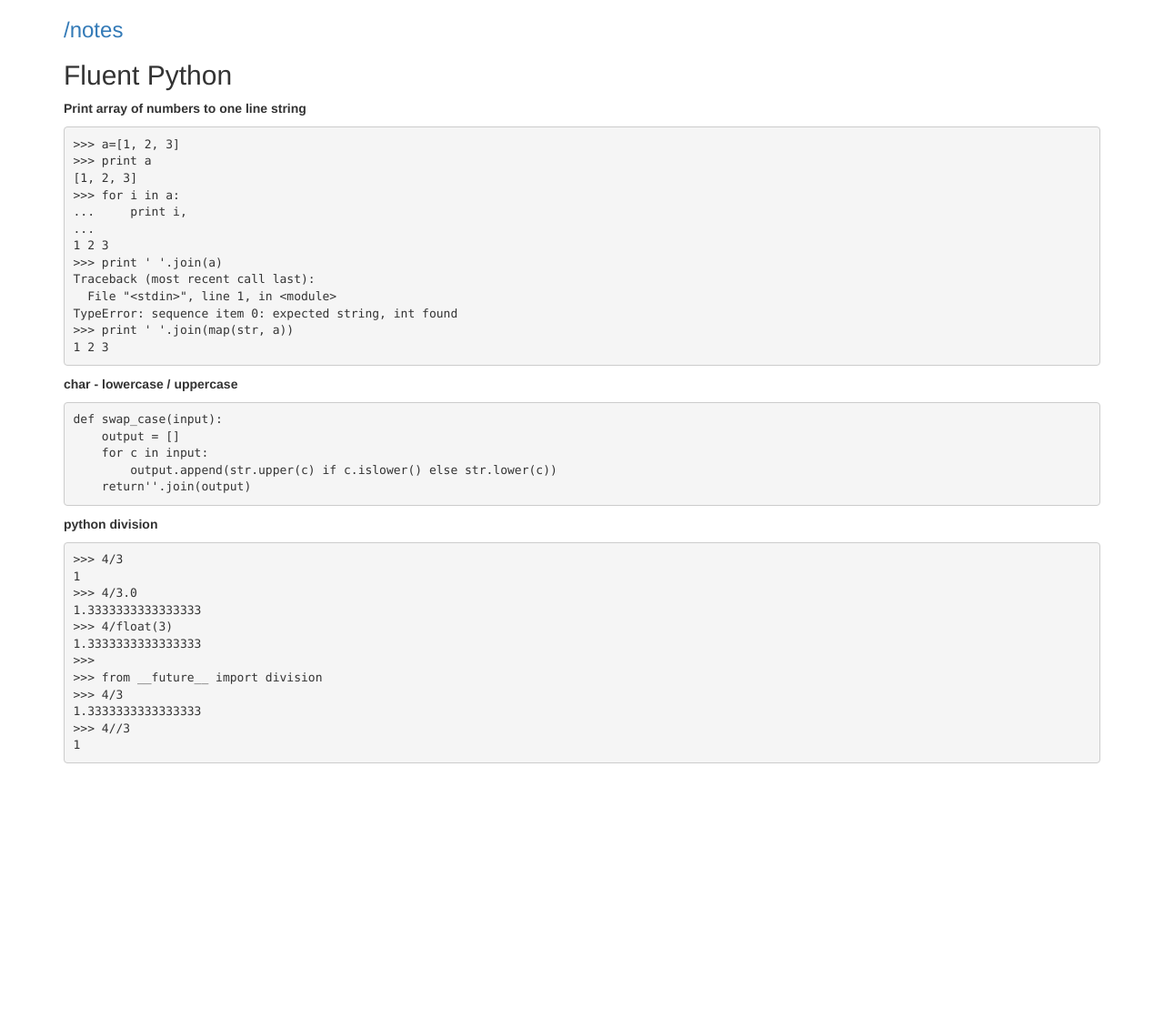
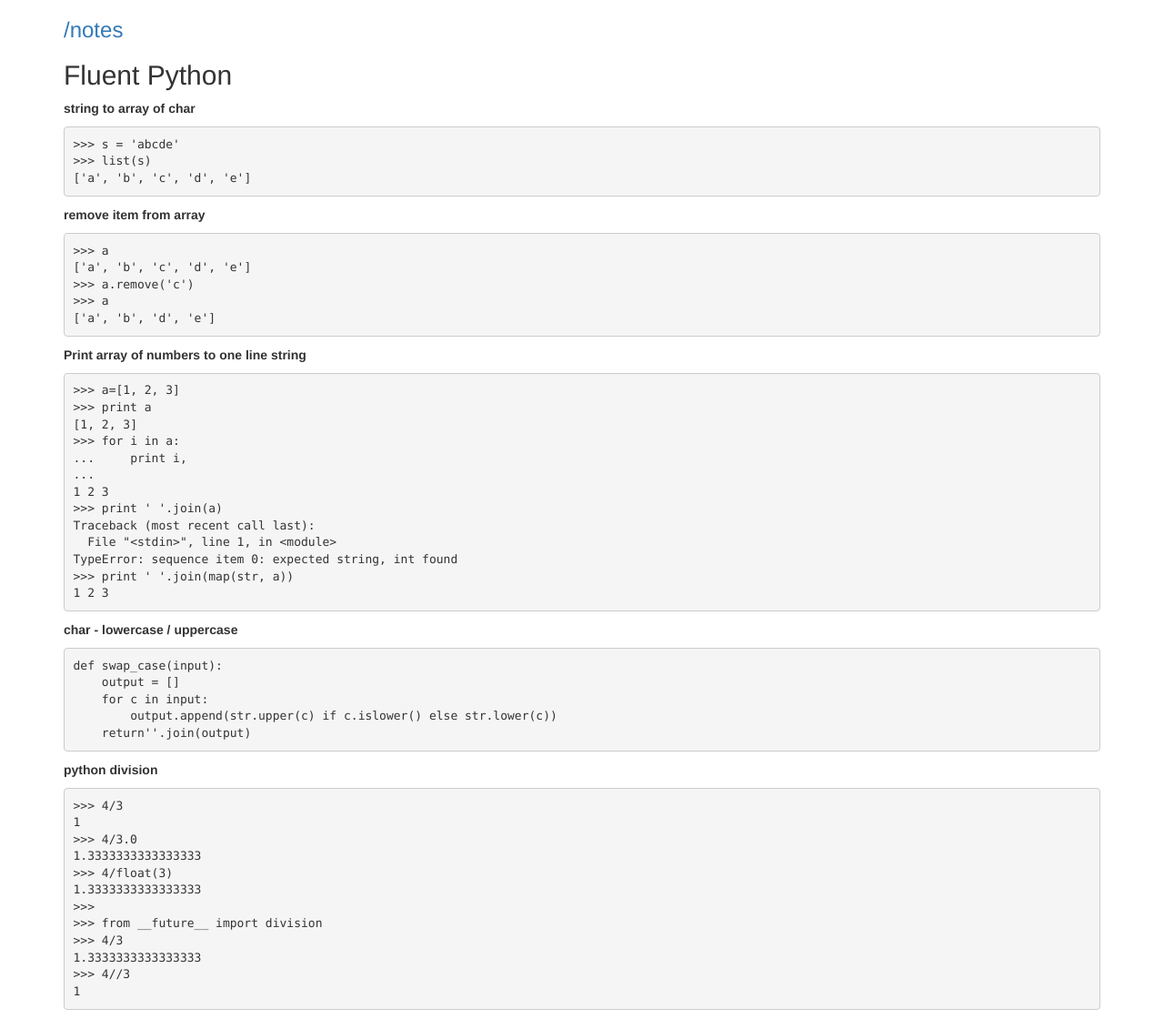
Before and after one commit to gary-liguoliang/notes, a Jekyll site: the page built from _posts/2016-03-16-python-fluent-python.md, in a window 1280 px wide. Shown: the whole page at 91% size. Built offline with Jekyll 4.4.1, drawn with Linux system fonts in a browser that asks for light colours; before the commit the page ends 900 px from its top, so only the background shows below that.

Commit message:
Update 2016-03-16-python-fluent-python.md

````diff
--- a/_posts/2016-03-16-python-fluent-python.md
+++ b/_posts/2016-03-16-python-fluent-python.md
@@ -5,6 +5,24 @@ title: Fluent Python
 
 Fluent Python
 ----
+
+**string to array of char**
+
+```python
+>>> s = 'abcde'
+>>> list(s)
+['a', 'b', 'c', 'd', 'e']
+```
+
+**remove item from array**
+
+```python
+>>> a
+['a', 'b', 'c', 'd', 'e']
+>>> a.remove('c')
+>>> a
+['a', 'b', 'd', 'e']
+```
 
 **Print array of numbers to one line string**
 
````
